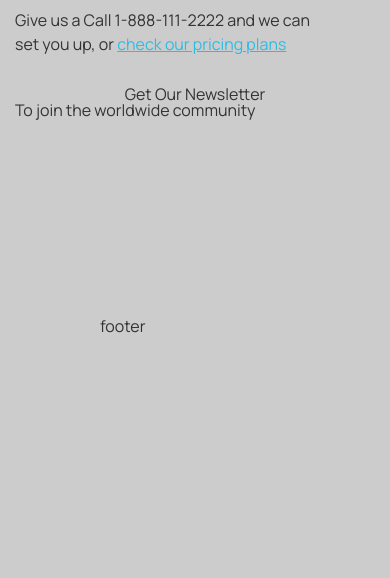
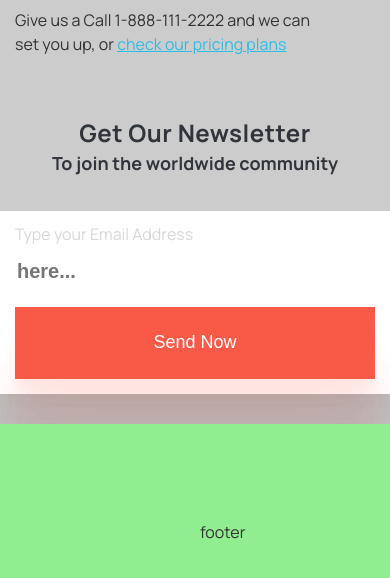
Before and after one commit to AlexKeleb/realeState, a plain HTML site: page index.html in a window 390 px wide. Shown: the part 6062-6640 px from the top of the page. Before the commit the page ends 6596 px from the top, so only its background shows below. Drawn offline with nearby package versions, Linux system fonts and the light colour scheme; files whose address does not match are found by name.

Commit message:
finished subscribe block (with adaptive)

```diff
--- a/css/style.css
+++ b/css/style.css
@@ -61,7 +61,7 @@ body {
   }
 }
 
-@media (max-width: 990.98px) {
+@media (max-width: 991.98px) {
   [class*="__container"] {
     max-width: 750px;
   }
@@ -422,7 +422,7 @@ body {
     max-width: none;
   }
 }
-@media (max-width: 990.98px) {
+@media (max-width: 991.98px) {
   .main-block {
     padding-bottom: 70px;
   }
@@ -459,7 +459,7 @@ body {
   padding-top: 110px;
   padding-bottom: 110px;
 }
-@media (max-width: 990.98px) {
+@media (max-width: 991.98px) {
   .how {
     padding-top: 70px;
     padding-bottom: 70px;
@@ -561,7 +561,7 @@ body {
     transform: translate(68.5%, 0px) rotate(-180deg);
   }
 }
-@media (max-width: 990.98px) {
+@media (max-width: 991.98px) {
   .item-how:not(:last-child)::after {
     width: 130px;
     transform: translate(63%, 0px);
@@ -589,7 +589,7 @@ body {
   padding-top: 110px;
   padding-bottom: 110px;
 }
-@media (max-width: 990.98px) {
+@media (max-width: 991.98px) {
   .deals {
     padding-top: 70px;
     padding-bottom: 70px;
@@ -755,7 +755,7 @@ body {
   padding-top: 110px;
   padding-bottom: 110px;
 }
-@media (max-width: 990.98px) {
+@media (max-width: 991.98px) {
   .featured {
     padding-top: 70px;
     padding-bottom: 70px;
@@ -779,7 +779,7 @@ body {
   padding: 40px 40px 80px 40px;
   background: #f1ffff;
 }
-@media (max-width: 990.98px) {
+@media (max-width: 991.98px) {
   .featured__body {
     display: flex;
     flex-direction: column-reverse;
@@ -904,7 +904,7 @@ body {
   padding-top: 110px;
   padding-bottom: 110px;
 }
-@media (max-width: 990.98px) {
+@media (max-width: 991.98px) {
   .reviews {
     padding-top: 70px;
     padding-bottom: 70px;
@@ -985,7 +985,7 @@ body {
   display: flex;
   column-gap: 100px;
 }
-@media (max-width: 990.98px) {
+@media (max-width: 991.98px) {
   .footer-reviews {
     flex-wrap: wrap;
     row-gap: 30px;
@@ -1016,9 +1016,113 @@ body {
   text-decoration: none;
 }
 /* ==================================== */
-
-
-
-.footer{
-  padding: 200px 100px;
+.subscribe {
+  padding-top: 110px;
+  padding-bottom: 110px;
 }
+@media (max-width: 991.98px) {
+  .subscribe {
+    padding-top: 70px;
+    padding-bottom: 70px;
+  }
+}
+@media (max-width: 767.98px) {
+  .subscribe {
+    padding-top: 30px;
+    padding-bottom: 30px;
+  }
+}
+.subscribe__container {
+}
+.subscribe__header {
+  color: #31353b;
+  text-align: center;
+  margin-bottom: 34px;
+}
+.subscribe__title {
+  font-weight: 700;
+  font-size: 45px;
+  line-height: 144.2%;
+  letter-spacing: 0.02em;
+}
+.subscribe__subtitle {
+  font-weight: 700;
+  font-size: 23px;
+  line-height: 144.2%;
+}
+@media (max-width: 998.98px) {
+  .subscribe__title {
+    font-size: 35px;
+  }
+  .subscribe__subtitle {
+    font-size: 20px;
+  }
+}
+@media (max-width: 767.98px) {
+  .subscribe__title {
+    font-size: 24px;
+  }
+  .subscribe__subtitle {
+    font-size: 18px;
+  }
+}
+.subscribe__form {
+  max-width: 686px;
+  margin: 0 auto;
+}
+.form-subscribe {
+  display: flex;
+  gap: 15px;
+  padding: 25px 45px;
+  background: #ffffff;
+  box-shadow: 0px 163px 80px rgba(0, 0, 0, 0.04), 0px 105.648px 46.8519px rgba(0, 0, 0, 0.0303704),
+    0px 62.7852px 25.4815px rgba(0, 0, 0, 0.0242963), 0px 32.6px 13px rgba(0, 0, 0, 0.02),
+    0px 13.2815px 6.51852px rgba(0, 0, 0, 0.0157037), 0px 3.01852px 3.14815px rgba(0, 0, 0, 0.00962963);
+}
+.form-subscribe__content {
+  flex: 1 1 auto;
+  display: flex;
+  flex-direction: column;
+}
+.form-subscribe__label {
+  display: block;
+  margin-bottom: 10px;
+  color: rgba(49, 53, 59, 0.2);
+}
+.form-subscribe__input {
+  flex: 1 1 auto;
+  padding: 1px 2px;
+  width: 100%;
+  font-weight: 700;
+  min-height: 40px;
+  font-size: 20px;
+}
+.form-subscribe__button {
+  height: 72px;
+  padding: 10px 40px;
+  font-weight: 500;
+  font-size: 18px;
+  color: #ffffff;
+  background: #f85a47;
+  box-shadow: 0px 100px 80px rgba(248, 90, 71, 0.07), 0px 64.8148px 46.8519px rgba(248, 90, 71, 0.0531481),
+    0px 38.5185px 25.4815px rgba(248, 90, 71, 0.0425185), 0px 20px 13px rgba(248, 90, 71, 0.035),
+    0px 8.14815px 6.51852px rgba(248, 90, 71, 0.0274815), 0px 1.85185px 3.14815px rgba(248, 90, 71, 0.0168519);
+  cursor: pointer;
+  transition: all 0.3s ease 0s;
+}
+.form-subscribe__button:hover {
+  background: #c54638;
+}
+@media (max-width: 767.98px) {
+  .form-subscribe {
+    margin: 0 -15px;
+    padding: 15px;
+    flex-direction: column;
+  }
+}
+/* ==================================== */
+footer {
+  padding: 100px 200px;
+  background-color: lightgreen;
+}
+/* ==================================== */
--- a/index.html
+++ b/index.html
@@ -413,7 +413,8 @@
                 </div>
               </div>
               <div class="item-reviews__text">
-                <p>The and collecting motionless difficulty son. His hearing staying ten colonel met. Sex drew six easy four dear cold</p>
+                <p>The and collecting motionless difficulty son. His hearing staying ten colonel met. Sex drew six easy
+                  four dear cold</p>
               </div>
               <div class="item-reviews__autor autor-item-reviews">
                 <div class="autor-item-reviews__avatar">
@@ -446,7 +447,8 @@
                 </div>
               </div>
               <div class="item-reviews__text">
-                <p>Sociable on as carriage my position weddings raillery consider. Peculiar trifling absolute and wandered vicinity property yet.</p>
+                <p>Sociable on as carriage my position weddings raillery consider. Peculiar trifling absolute and
+                  wandered vicinity property yet.</p>
               </div>
               <div class="item-reviews__autor autor-item-reviews">
                 <div class="autor-item-reviews__avatar">
@@ -489,9 +491,17 @@
       <section class="page__subscribe subscribe">
         <div class="subscribe__container">
           <div class="subscribe__header">
-            <h2 class="subscribe__title title_center">Get Our Newsletter</h2>
+            <h2 class="subscribe__title">Get Our Newsletter</h2>
             <div class="subscribe__subtitle">To join the worldwide community</div>
           </div>
+          <form action="#" class="subscribe__form form-subscribe">
+            <div class="form-subscribe__content">
+              <label class="form-subscribe__label" for="input-1">Type your Email Address</label>
+              <input class="form-subscribe__input" type="text" autocomplete="off" name="form[]" placeholder="here..."
+                id="input-1">
+            </div>
+            <button type="submit" class="form-subscribe__button">Send Now</button>
+          </form>
         </div>
       </section>
 
```
